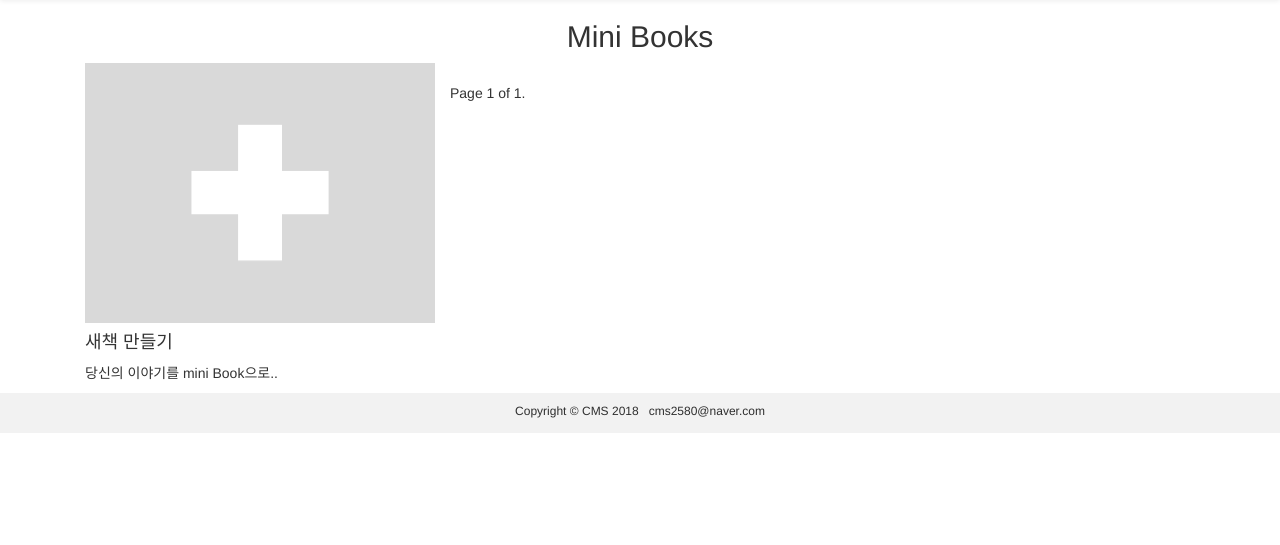
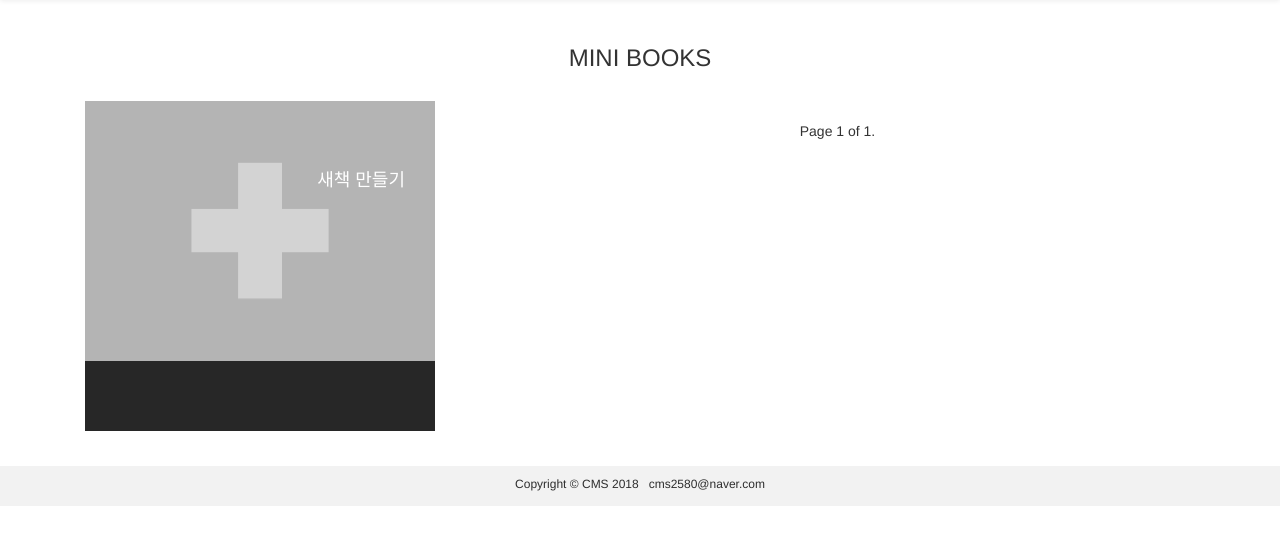
Before and after one commit to choimyungsu/my-first-blog, a Django app: page / in a window 1280 px wide. Shown: the part 51-596 px from the top of the page. Run offline with Django 3.2, Linux system fonts and the light colour scheme; data that the repository does not hold is empty; some libraries are stand-ins or nearby versions.

Commit message:
transigition readd

```diff
--- a/blog/static/css/cms.css
+++ b/blog/static/css/cms.css
@@ -16,3 +16,112 @@
     text-align: center;
     font-size: 12px;
  }
+
+
+ /*===========================
+  gallery
+============================ */
+
+.gallery {
+	padding:5px;
+}
+
+.gallery .text-center h2 {
+	text-transform:uppercase;
+	font-weight:550;
+	font-size:24px;
+	margin-bottom:30px;
+}
+
+.gallery figure {
+	position: relative;
+	/* margin-top:30px; */
+	margin-bottom:30px;
+	background: #272727;
+	text-align: center;
+	cursor: pointer;
+}
+
+.gallery figure img {
+	position: relative;
+	display: block;
+	opacity: 0.8;
+}
+
+.gallery figure figcaption {
+	padding: 2em;
+	color: #fff;
+	/* text-transform: uppercase; */
+	font-size: 1.25em;
+	-webkit-backface-visibility: hidden;
+	backface-visibility: hidden;
+}
+
+.gallery figure figcaption::before,
+.gallery figure figcaption::after {
+	pointer-events: none;
+}
+/*---------------*/
+/***** Marley *****/
+/*---------------*/
+
+figure.effect-marley figcaption {
+	text-align: right;
+}
+
+figure.effect-marley h4,
+ figure.effect-marley p {
+	position: absolute;
+	right: 30px;
+	left: 30px;
+	padding: 10px 0;
+}
+
+
+figure.effect-marley p {
+	bottom: 30px;
+	color:#fff;
+	line-height: 1.5;
+	-webkit-transform: translate3d(0,100%,0);
+	transform: translate3d(0,100%,0);
+}
+
+figure.effect-marley h4 {
+	top: 30px;
+	color:#fff;
+	-webkit-transition: -webkit-transform 0.35s;
+	transition: transform 0.35s;
+	-webkit-transform: translate3d(0,20px,0);
+	transform: translate3d(0,20px,0);
+}
+
+figure.effect-marley:hover h4 {
+	-webkit-transform: translate3d(0,0,0);
+	transform: translate3d(0,0,0);
+}
+
+figure.effect-marley h4::after {
+	position: absolute;
+	top: 100%;
+	left: 0;
+	width: 100%;
+	height: 4px;
+	background: #fff;
+	content: '';
+	-webkit-transform: translate3d(0,40px,0);
+	transform: translate3d(0,40px,0);
+}
+
+figure.effect-marley h4::after,
+figure.effect-marley p {
+	opacity: 0;
+	-webkit-transition: opacity 0.35s, -webkit-transform 0.35s;
+	transition: opacity 0.35s, transform 0.35s;
+}
+
+figure.effect-marley:hover h4::after,
+figure.effect-marley:hover p {
+	opacity: 1;
+	-webkit-transform: translate3d(0,0,0);
+	transform: translate3d(0,0,0);
+}
--- a/blog/templates/blog/book_list.html
+++ b/blog/templates/blog/book_list.html
@@ -34,7 +34,7 @@
                 </figcaption>
             </figure>
         </div>
-        <div class="row">
+        <div class="row text-center">
             <div class="pagination">
                 <span class="step-links">
                     {% if books.has_previous %}
```
